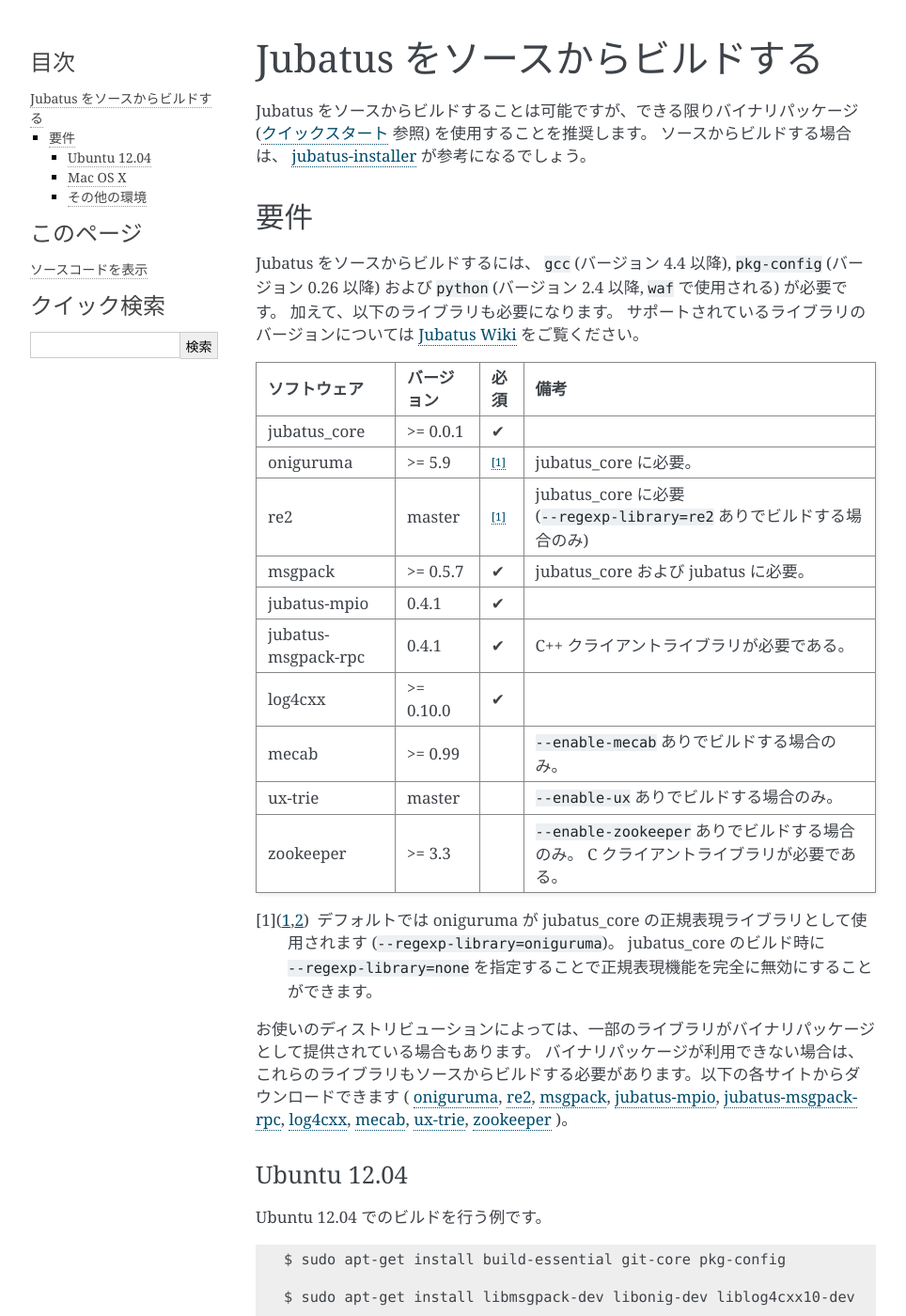
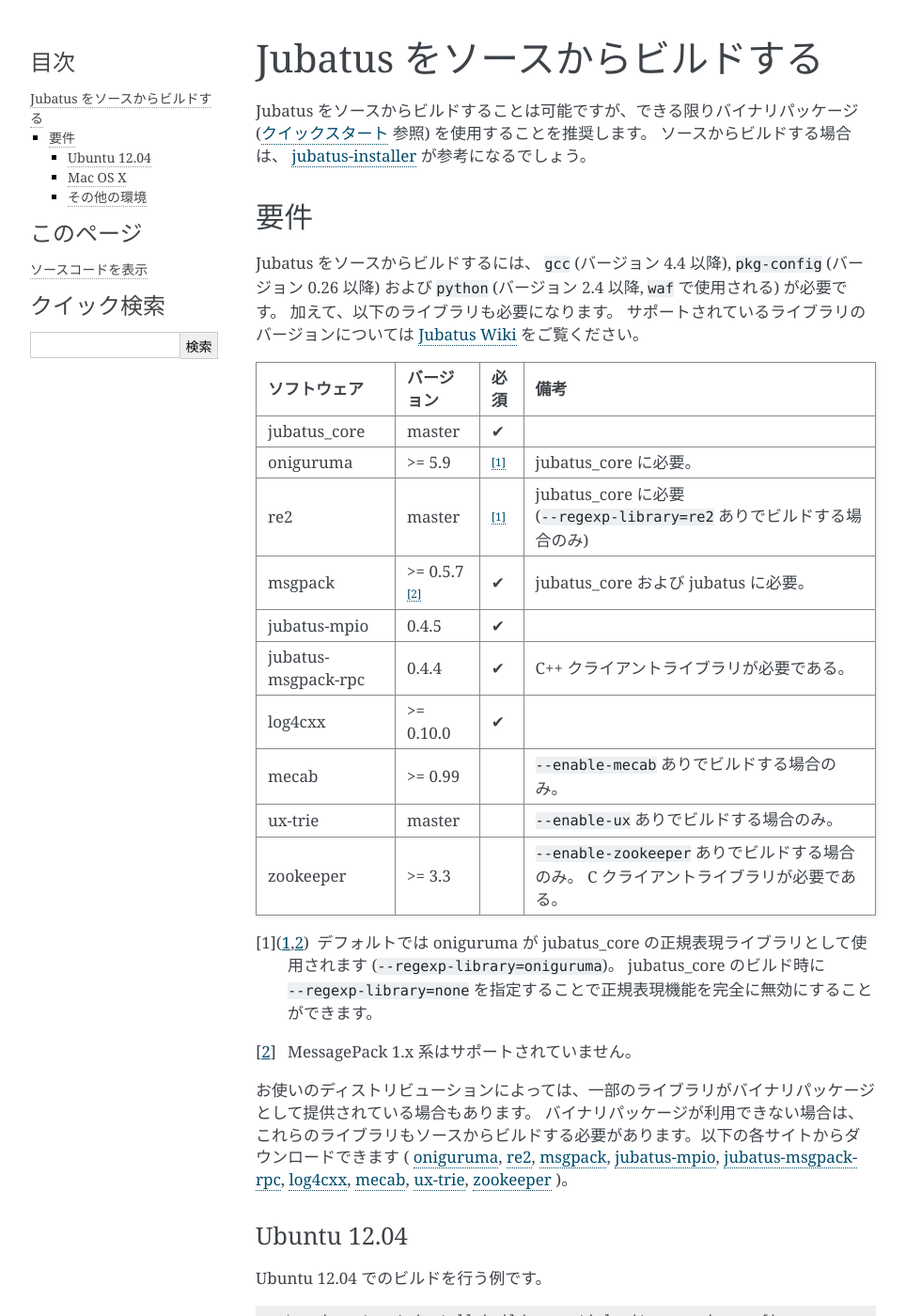
Before and after one commit to jubatus/website, a Sphinx documentation site: the page built from source/ja/build.rst, in a window 1280 px wide and 1400 px high. Shown: the whole window at 94% size, without its empty margins (148-1112 px from the left). Built offline with Sphinx 7.4.7, drawn with Linux system fonts in a browser that asks for light colours; the version number could not be read and is left out.

```diff
--- a/source/ja/build.rst
+++ b/source/ja/build.rst
@@ -13,24 +13,25 @@ Jubatus をソースからビルドするには、 ``gcc`` (バージョン 4.4
 加えて、以下のライブラリも必要になります。
 サポートされているライブラリのバージョンについては `Jubatus Wiki <https://github.com/jubatus/jubatus/wiki/Supported-Library-Versions>`_ をご覧ください。
 
-=================== ========== ========= ======================================================
-ソフトウェア        バージョン 必須      備考
-=================== ========== ========= ======================================================
-jubatus_core        >= 0.0.1   ✔
-oniguruma           >= 5.9     [1]_      jubatus_core に必要。
-re2                 master     [1]_      jubatus_core に必要 (``--regexp-library=re2`` ありでビルドする場合のみ)
-msgpack             >= 0.5.7   ✔         jubatus_core および jubatus に必要。
-jubatus-mpio        0.4.1      ✔
-jubatus-msgpack-rpc 0.4.1      ✔         C++ クライアントライブラリが必要である。
-log4cxx             >= 0.10.0  ✔
-mecab               >= 0.99              ``--enable-mecab`` ありでビルドする場合のみ。
-ux-trie             master               ``--enable-ux`` ありでビルドする場合のみ。
-zookeeper           >= 3.3               ``--enable-zookeeper`` ありでビルドする場合のみ。
-                                         C クライアントライブラリが必要である。
-=================== ========== ========= ======================================================
+=================== ============== ========= ======================================================
+ソフトウェア        バージョン     必須      備考
+=================== ============== ========= ======================================================
+jubatus_core        master         ✔
+oniguruma           >= 5.9         [1]_      jubatus_core に必要。
+re2                 master         [1]_      jubatus_core に必要 (``--regexp-library=re2`` ありでビルドする場合のみ)
+msgpack             >= 0.5.7 [2]_  ✔         jubatus_core および jubatus に必要。
+jubatus-mpio        0.4.5          ✔
+jubatus-msgpack-rpc 0.4.4          ✔         C++ クライアントライブラリが必要である。
+log4cxx             >= 0.10.0      ✔
+mecab               >= 0.99                  ``--enable-mecab`` ありでビルドする場合のみ。
+ux-trie             master                   ``--enable-ux`` ありでビルドする場合のみ。
+zookeeper           >= 3.3                   ``--enable-zookeeper`` ありでビルドする場合のみ。
+                                             C クライアントライブラリが必要である。
+=================== ============== ========= ======================================================
 
 .. [1] デフォルトでは oniguruma が jubatus_core の正規表現ライブラリとして使用されます (``--regexp-library=oniguruma``)。
        jubatus_core のビルド時に ``--regexp-library=none`` を指定することで正規表現機能を完全に無効にすることができます。
+.. [2] MessagePack 1.x 系はサポートされていません。
 
 お使いのディストリビューションによっては、一部のライブラリがバイナリパッケージとして提供されている場合もあります。
 バイナリパッケージが利用できない場合は、これらのライブラリもソースからビルドする必要があります。以下の各サイトからダウンロードできます (
```
Also changed, not shown: source/en/build.rst (+16 -15 lines).
